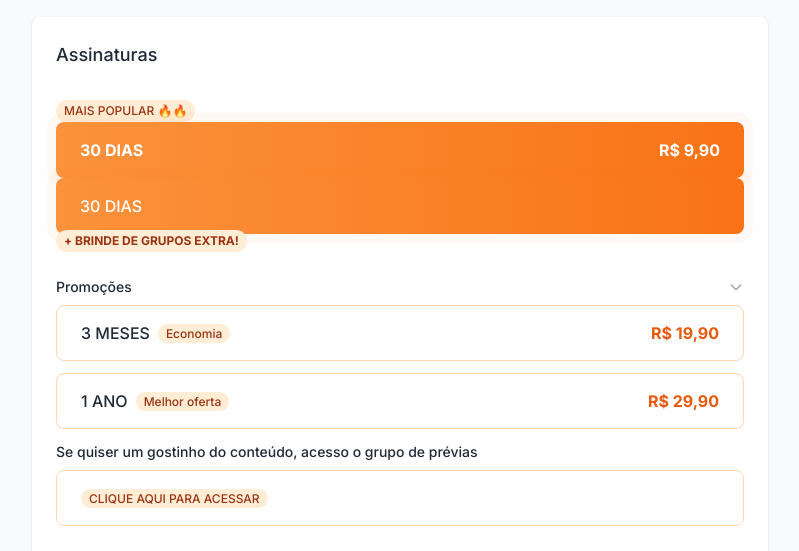
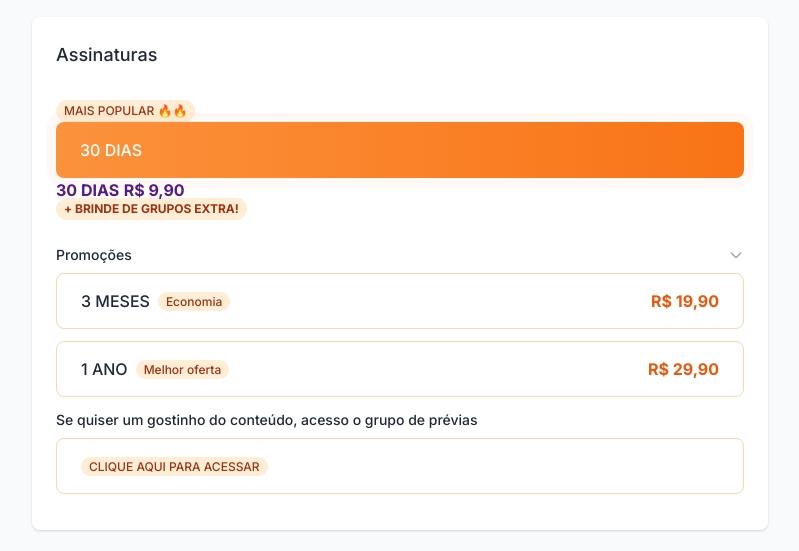
Before and after one commit to jossefinin171/privacy-teste-2, a plain HTML site: page index.html in a window 1280 px wide. Shown: the part 820-1371 px from the top of the page, without its empty margins (240-1039 px from the left). Drawn offline with nearby package versions, Linux system fonts and the light colour scheme; no server answers; files whose address does not match are found by name.

Commit message:
Update index.html

```diff
--- a/index.html
+++ b/index.html
@@ -916,11 +916,10 @@ Garanta agora sua entrada antes que feche!
             MAIS POPULAR 🔥🔥
           </p>
           <a href="" class="subscription-link">
-            <button class="subscription-button primary-button pulse">
+            <button class="subscription-button primary-button pulse" onclick="openPixModal()">30 DIAS</button>
               <b>30 DIAS</b>
               <span class="price">R$ 9,90</span>
-            <button class="subscription-button primary-button pulse" onclick="openPixModal()">30 DIAS</button>
-
+             </button>
           </a>
           <p class="badge" style="
               margin-top: -16px;
```
